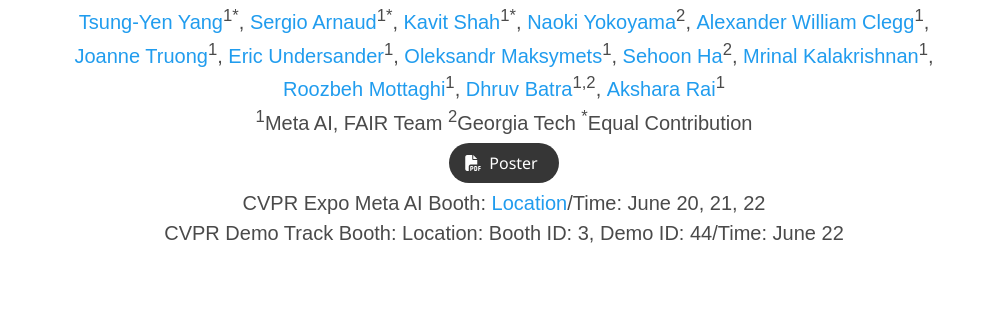
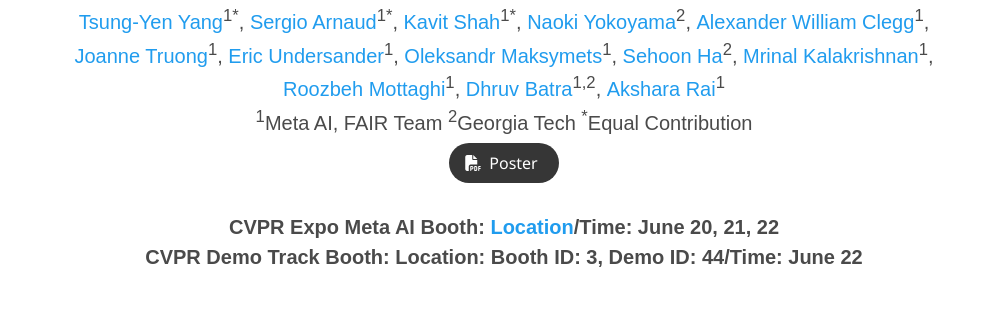
Before and after one commit to languageguidedskillcoordination/languageguidedskillcoordination.github.io, a plain HTML site: page index.html in a window 1280 px wide. Shown: the part 255-577 px from the top of the page, without its empty margins (136-1143 px from the left). Drawn offline with nearby package versions, Linux system fonts and the light colour scheme; some icons are missing; a web font is replaced by a local one.

Commit message:
make it bold

```diff
--- a/index.html
+++ b/index.html
@@ -92,11 +92,12 @@
               </a>
             </span>
           </div>
+          <br>
           <div class="is-size-5 publication-authors">
-            <span class="author-block"></sup>CVPR Expo Meta AI Booth: <a href="https://hallerickson.ungerboeck.com/prod/app85.cshtml?aat=Zva%2bsPD7WeTWWGsGWvarzixed2IJHWExCd84dKNS6Yg%3d">Location</a>/Time: June 20, 21, 22 </span>
+            <span class="author-block"></sup><b>CVPR Expo Meta AI Booth: <a href="https://hallerickson.ungerboeck.com/prod/app85.cshtml?aat=Zva%2bsPD7WeTWWGsGWvarzixed2IJHWExCd84dKNS6Yg%3d">Location</a>/Time: June 20, 21, 22 </b></span>
           </div>
           <div class="is-size-5 publication-authors">
-            <span class="author-block"></sup>CVPR Demo Track Booth: Location: Booth ID: 3, Demo ID: 44/Time: June 22 </span>
+            <span class="author-block"></sup><b>CVPR Demo Track Booth: Location: Booth ID: 3, Demo ID: 44/Time: June 22 </b></span>
           </div>
         </div>
       </div>
```
